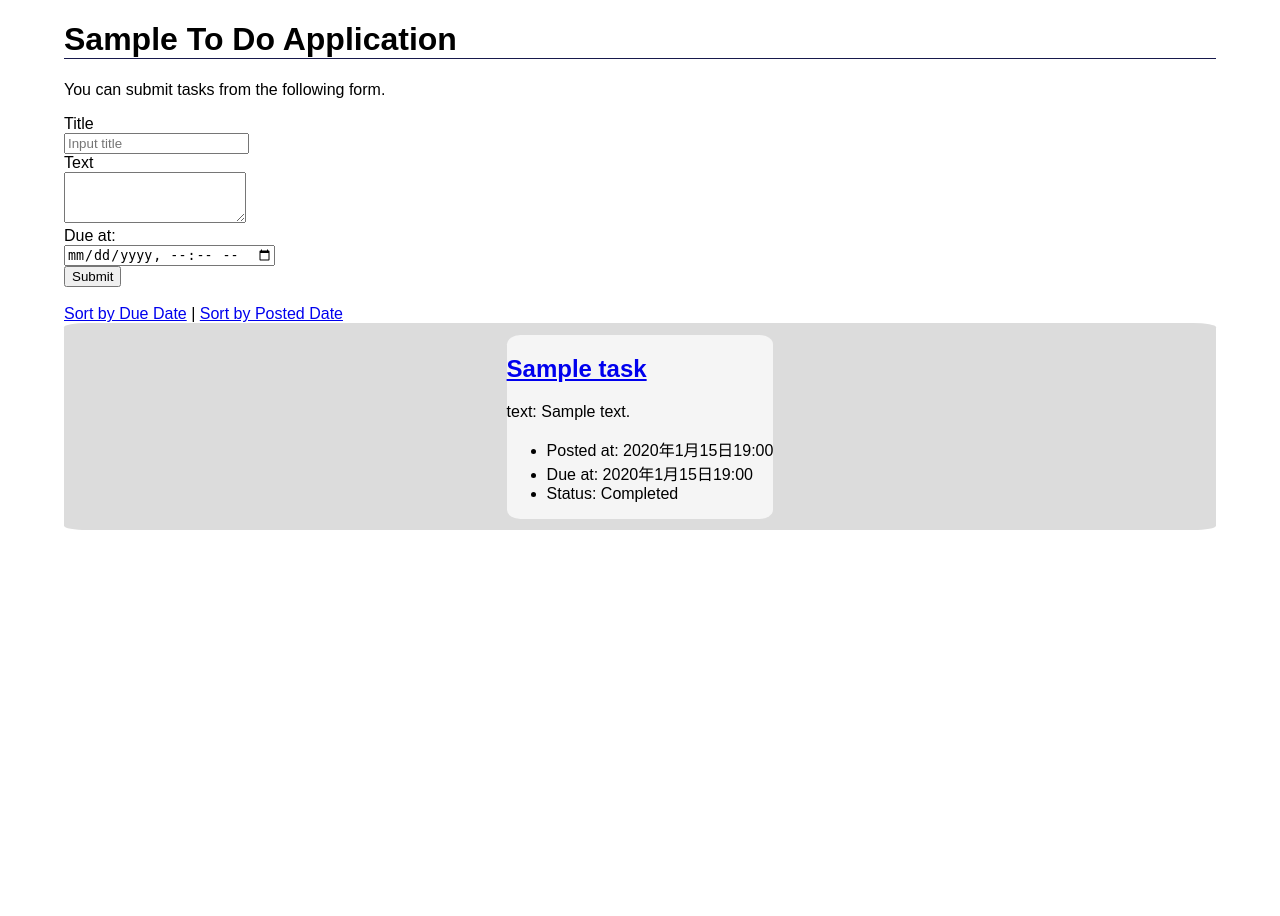
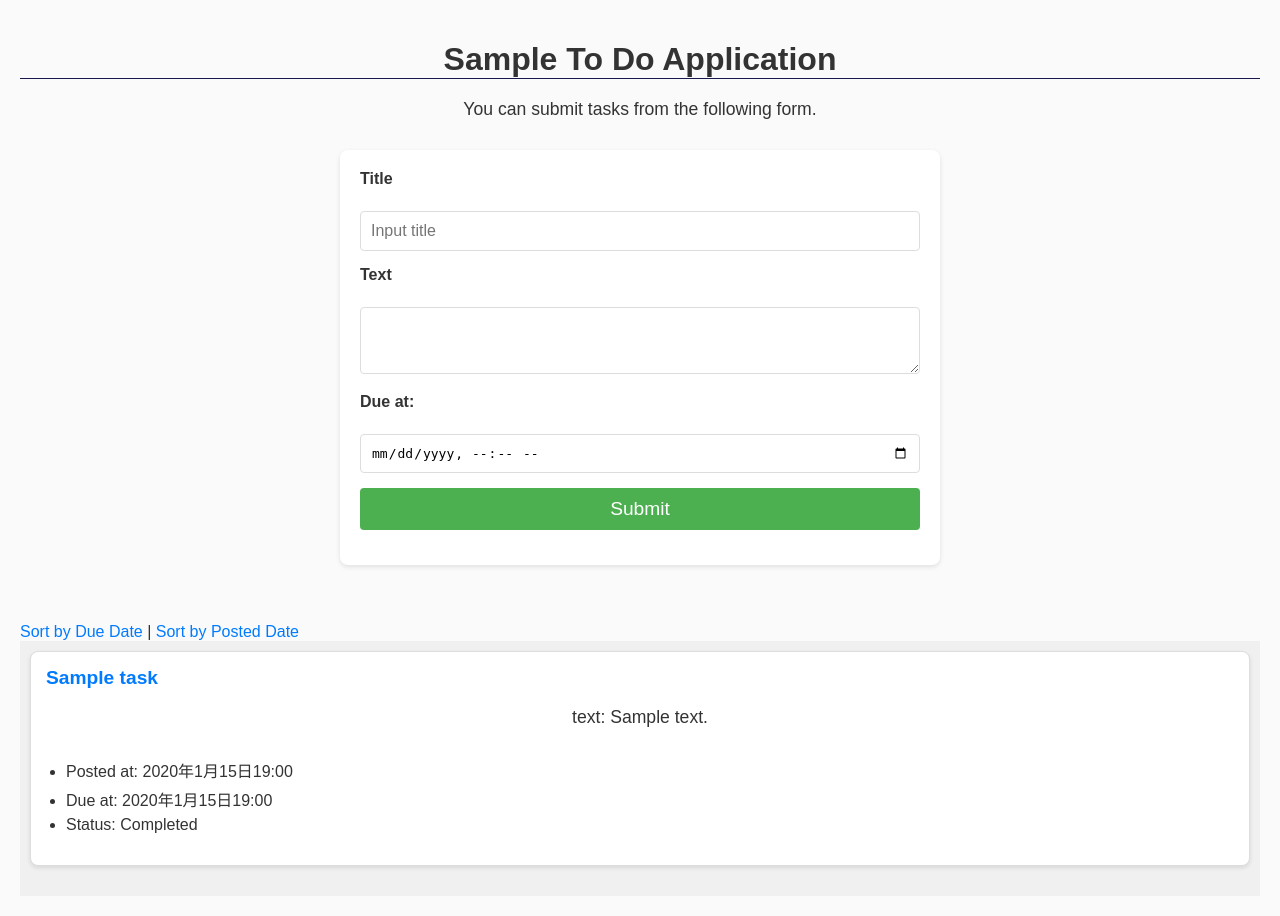
Before and after one commit to s1f102301336/django-test-exercise, a Django app: page / in a window 1280 px wide. Before the commit the page ends 530 px from the top, so only its background shows below. Run offline with Django 5.2, Linux system fonts and the light colour scheme; tables that the repository leaves empty hold one stand-in row (values such as "Sample post").

Commit message:
CSSをよりおしゃれに修正

```diff
--- a/todo/static/todo/css/index.css
+++ b/todo/static/todo/css/index.css
@@ -1,16 +1,109 @@
-.textArea{
-    display: flex;
-    flex-direction: row;
-    flex-wrap: wrap;
-    justify-content: space-around;
-    background-color: gainsboro;
-    border: 2px;
-    border-radius: 2%;
+body {
+    font-family: Arial, sans-serif; /* Modern and clean font */
+    background-color: #fafafa; /* Light background for overall page */
+    color: #333; /* Standard text color */
+    margin: 0;
+    padding: 20px;
 }
 
-.text{
-    background-color: whitesmoke;
-    border: 2px;
-    border-radius: 5%;
-    margin: 1%;
+h1 {
+    font-size: 2em;
+    color: #333;
+    text-align: center;
+    margin-bottom: 20px;
 }
+
+p {
+    text-align: center;
+    font-size: 1.1em;
+    margin-bottom: 30px;
+}
+
+form {
+    max-width: 600px;
+    margin: 0 auto 40px; /* Center the form with auto margin */
+    background-color: #fff; /* White background for the form */
+    padding: 20px;
+    border-radius: 8px;
+    box-shadow: 0 2px 5px rgba(0, 0, 0, 0.1); /* Light shadow for depth */
+    box-sizing: border-box;
+}
+
+form div {
+    margin-bottom: 15px; /* Space between form elements */
+}
+
+form label {
+    display: block;
+    font-weight: bold;
+    margin-bottom: 5px;
+}
+
+form input[type="text"], form input[type="datetime-local"], form textarea {
+    width: 100%;
+    padding: 10px;
+    border: 1px solid #ddd;
+    border-radius: 4px;
+    box-sizing: border-box;
+    font-size: 1em;
+}
+
+form button[type="submit"] {
+    width: 100%;
+    padding: 10px;
+    background-color: #4CAF50; /* Green color for submit button */
+    color: white;
+    border: none;
+    border-radius: 4px;
+    font-size: 1.2em;
+    cursor: pointer;
+    transition: background-color 0.3s;
+}
+
+form button[type="submit"]:hover {
+    background-color: #45a049; /* Darker green on hover */
+}
+
+div a {
+    color: #007BFF; /* Blue color for links */
+    text-decoration: none;
+    transition: color 0.3s;
+}
+
+div a:hover {
+    color: #0056b3; /* Darker blue on hover */
+}
+
+
+.textArea {
+    display: flex;
+    flex-wrap: wrap;
+    justify-content: space-between;
+    gap: 1.5%;
+    background-color: #f0f0f0;
+    padding: 10px;
+}
+
+.text {
+    background-color: #ffffff;
+    border: 1px solid #ddd;
+    border-radius: 8px;
+    box-shadow: 0 2px 4px rgba(0, 0, 0, 0.1);
+    margin-bottom: 20px;
+    padding: 15px;
+    flex: 1 1 calc(25% - 1.5%);
+    box-sizing: border-box;
+}
+
+.text h2 {
+    margin-top: 0;
+    font-size: 1.2em;
+}
+
+.text ul {
+    padding-left: 20px;
+}
+
+.text ul li {
+    margin-bottom: 5px;
+}
--- a/todo/templates/todo/detail.html
+++ b/todo/templates/todo/detail.html
@@ -6,7 +6,8 @@
     <title>To Do Application</title>
     <meta charset="UTF-8">
     <meta name="author" content="INIAD">
-    <link rel="stylesheet" href="{% static 'css/style.css' %}">
+    <link href="{% static 'todo/css/default.css' %}" rel="stylesheet">
+    <link rel="stylesheet" href="{% static 'todo/css/style.css' %}">
   </head>
 
   <body>
```
Also changed, not shown: todo/static/todo/css/style.css (renamed from todo/templates/todo/css/style.css).
